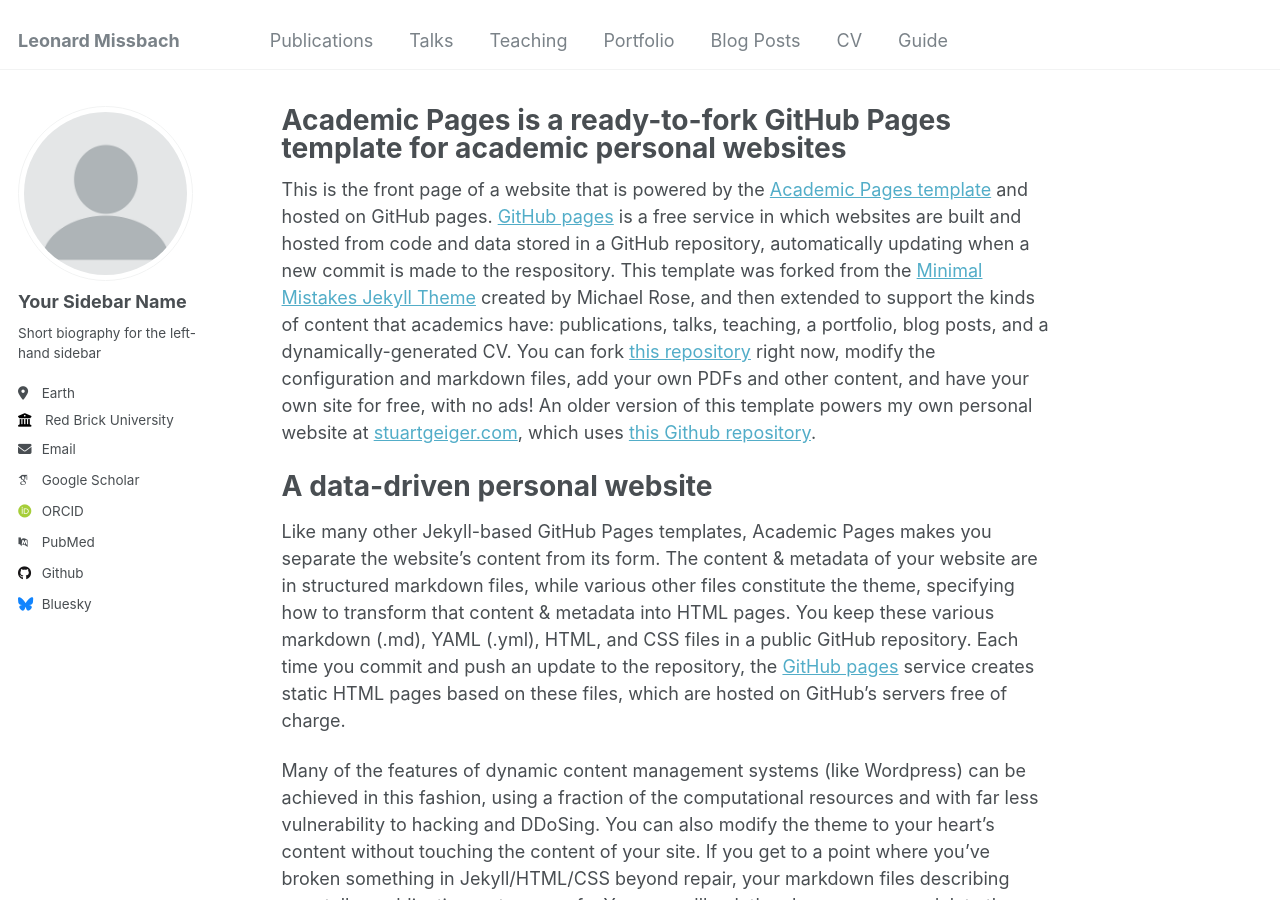
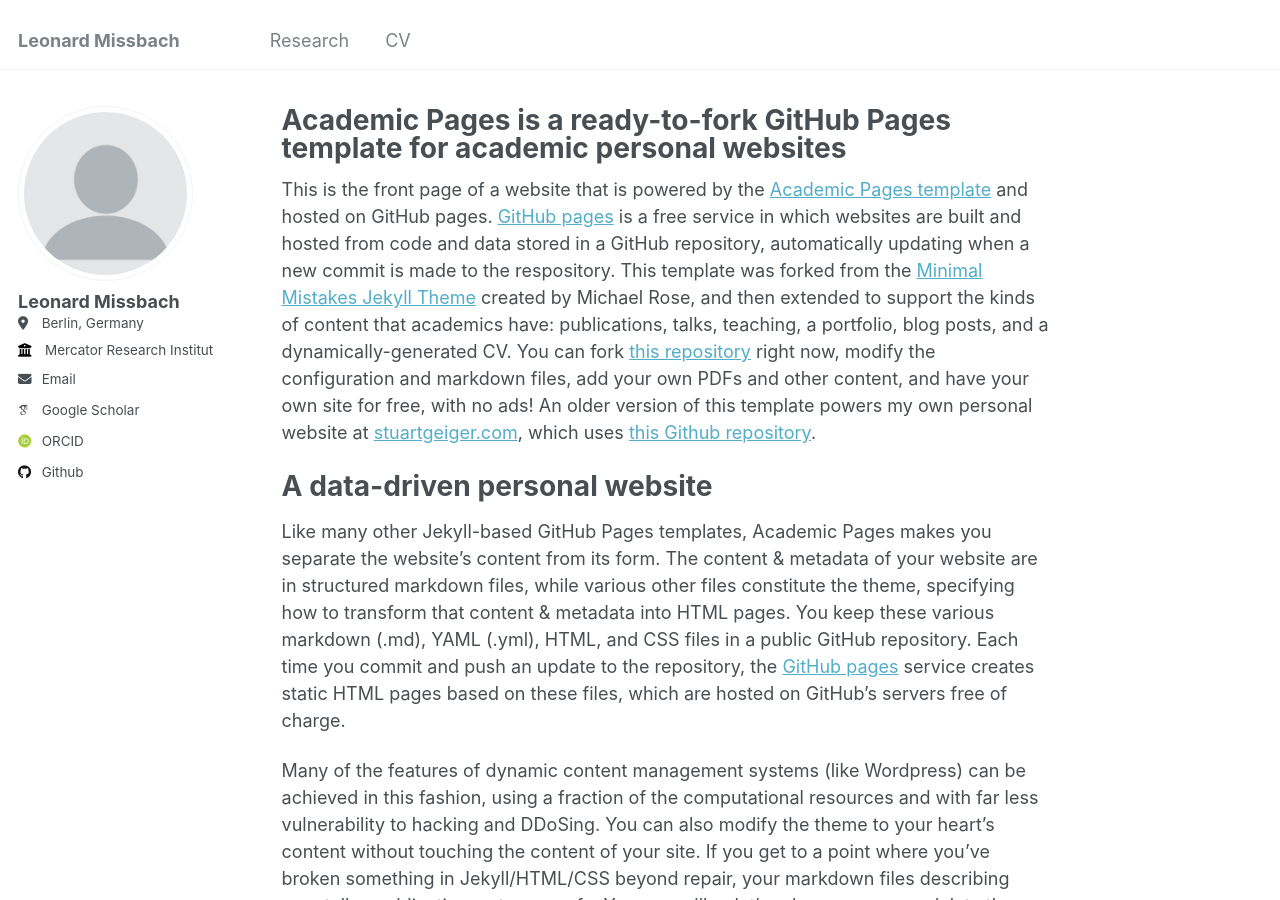
Before and after one commit to lmissbach/lmissbach.github.io, a Jekyll site: the page built from _pages/about.md, in a window 1280 px wide and 900 px high. Built offline with Jekyll 4.4.1, drawn with Linux system fonts in a browser that asks for light colours; some web fonts are replaced.

Commit message:
Initial commits

```diff
--- a/_config.yml
+++ b/_config.yml
@@ -22,33 +22,33 @@ repository               : "lmissbach/lmissbach.github.io"
 author:
   # Biographic information
   avatar           : "profile.png"
-  name             : "Your Sidebar Name"
+  name             : "Leonard Missbach"
   pronouns         : # example: "she/her"
-  bio              : "Short biography for the left-hand sidebar"
-  location         : "Earth"
-  employer         : "Red Brick University"
+  bio              : #"Short biography for the left-hand sidebar"
+  location         : "Berlin, Germany"
+  employer         : "Mercator Research Institute on Global Commons anc Climate Change"
   uri              : # URL
-  email            : "none@example.org"
+  email            : "leonard_missbach@posteo.de"
 
   # Academic websites
   arxiv            : # URL - Update with the correct link to your profile
-  googlescholar    : "https://scholar.google.com/citations?user=PS_CX0AAAAAJ"
+  googlescholar    : "https://scholar.google.com/citations?user=3RPIfAUAAAAJ&hl=de"
   impactstory      : # URL
-  orcid            : "http://orcid.org/yourorcidurl"
+  orcid            : "https://orcid.org/0000-0002-8389-3208"
   semantic         : # URL
-  pubmed           : "https://www.ncbi.nlm.nih.gov/pubmed/?term=john+snow"
+  pubmed           : # "https://www.ncbi.nlm.nih.gov/pubmed/?term=john+snow"
   researchgate     : # URL
 
   # Repositories and software development
   bitbucket        : # Username - Update with your username on the site
   codepen          : # Username
   dribbble         : # Username
-  github           : "academicpages"
+  github           : "lmissbach"
   kaggle           : # Username
   stackoverflow    : # User number or user number and name (i.e., use "1" or "1/jeff-atwood")
 
   # Social media
-  bluesky          : "bsky.app" # Replace this with you Bluesky username
+  bluesky          : #"bsky.app" # Replace this with you Bluesky username
   facebook         : # Username
   flickr           : # Username
   foursquare       : # Username
```
Also changed, not shown: _data/navigation.yml (+3 -18 lines), 1 other file.
